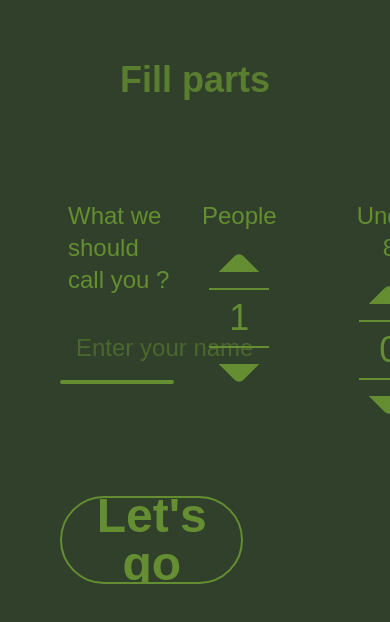
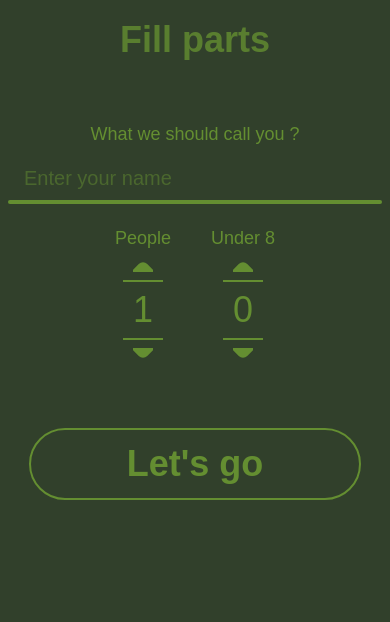
Before and after one commit to Pouyahlvt/Cafe-Reservation, a Next.js app: page /reservation/details in a window 390 px wide. Shown: the top 622 px of the page. Built offline with nearby package versions, Linux system fonts and the light colour scheme.

Commit message:
make detail page responsive .

```diff
--- a/src/app/reservation/details/page.tsx
+++ b/src/app/reservation/details/page.tsx
@@ -56,21 +56,25 @@ const DetailReservation = () => {
 
       if (!email) {
         setError("Verified email not found!");
+        setStep("");
         return;
       }
 
       if (!name.trim()) {
         setError("Please enter your name!");
+        setStep("");
         return;
       }
 
       if (adults < 1) {
         setError("At least 1 adult is required!");
+        setStep("");
         return;
       }
 
       if (adults + child > 12) {
         setError("Maximum 12 guests are allowed!");
+        setStep("");
         return;
       }
 
@@ -116,10 +120,12 @@ const DetailReservation = () => {
   return (
     <div className="w-full h-screen bg-dark-spruce font-museo text-forest-moss">
       <Form_template text="Fill parts">
-        <div className="w-full mx-auto h-[80%] justify-center mt-20">
-          <div className="flex">
-            <div className="w-[60%] px-15">
-              <p className="text-2xl mb-5 ml-2">What we should call you ?</p>
+        <div className="w-full mx-auto h-[80%] justify-center mt-20 max-lg:mt-5 max-sm:mt-0">
+          <div className="flex max-lg:grid">
+            <div className="w-[60%] px-15 max-lg:w-full max-sm:px-2 ">
+              <p className="text-2xl mb-5 ml-2 max-lg:text-center max-lg:mb-2 max-sm:text-lg max-sm:ml-0">
+                What we should call you ?
+              </p>
               {
                 <Normal_input
                   placeHolder="Enter your name "
@@ -128,9 +134,11 @@ const DetailReservation = () => {
                 />
               }
             </div>
-            <div className="w-[40%] flex justify-center gap-20">
-              <div className="">
-                <p className="text-center text-2xl">People</p>
+            <div className="w-[40%] flex justify-center gap-20 max-lg:w-full max-lg:mt-2 max-sm:gap-10 max-sm:mt-5">
+              <div className="max-lg:flex max-lg:items-center max-sm:grid">
+                <p className="text-center text-2xl max-lg:mr-10 max-sm:mr-0 max-sm:text-lg ">
+                  People
+                </p>
                 {
                   <Num_input
                     range={[1, 12]}
@@ -142,8 +150,10 @@ const DetailReservation = () => {
                   />
                 }
               </div>
-              <div>
-                <p className="text-center text-2xl">Under 8</p>
+              <div className="max-lg:flex max-lg:items-center max-sm:grid ">
+                <p className="text-center text-2xl max-lg:mr-10 text-nowrap max-sm:mr-0 max-sm:text-lg">
+                  Under 8
+                </p>
                 {
                   <Num_input
                     range={[0, 11]}
@@ -157,18 +167,21 @@ const DetailReservation = () => {
               </div>
             </div>
           </div>
-          <div className="flex items-center ">
+          <div className="flex items-center max-lg:grid">
             {
               <HoverButton
                 text={step === "adding" ? ". . ." : "Let's go"}
                 onClick={save_details}
-                BclassName="text-4xl border-2 w-[50%] mt-15 ml-15 h-22 rounded-full border-forest-moss"
-                TclassName={`button-text-email text-5xl text-forest-moss font-bold ${step === "adding" ? "animate-bounce " : ""}`}
+                BclassName=" border-2 w-[50%] mt-15 ml-15 h-22 rounded-full border-forest-moss max-lg:h-18
+                max-lg:w-[85%] max-lg:mx-auto max-lg:mt-5 max-sm:mt-15"
+                TclassName={`button-text-email text-5xl text-forest-moss font-bold ${step === "adding" ? "animate-bounce " : ""} max-lg:text-4xl`}
                 scaleNum={35}
                 bgClass="bg-sega-green"
               />
             }
-            <div className="w-[40%] ml-auto h-20 mt-15 items-center justify-center text-2xl text-forest-moss font-semibold flex">
+            <div
+              className="w-[40%] ml-auto h-20 mt-15 items-center justify-center text-2xl text-forest-moss font-semibold flex
+            max-lg:mt-5 max-lg:w-full max-lg:h-fit max-sm:text-lg ">
               <p className="opacity-100 scale-100 translate-y-10" ref={errRef}>
                 {`${error.length > 1 ? "Error : " : ""} ${error} `}
               </p>
--- a/src/components/ui/form/formTemplate.tsx
+++ b/src/components/ui/form/formTemplate.tsx
@@ -63,7 +63,7 @@ const Form_template = ({
 
   return (
     <div className="relative bg-dark-spruce w-full h-screen font-museo overflow-hidden">
-      <div className="flex w-full h-10 px-10 mt-15 items-center justify-center max-md:px-0">
+      <div className="flex w-full h-10 px-10 mt-15 items-center justify-center max-md:px-0 max-md:mt-5">
         <div className="width-line   h-1 bg-forest-moss rounded-full flex items-center max-md:hidden">
           <div className="h-4 w-4 bg-forest-moss rounded-full absolute max-md:hidden"></div>
         </div>
--- a/src/components/ui/form/inputs.tsx
+++ b/src/components/ui/form/inputs.tsx
@@ -55,10 +55,10 @@ export const Normal_input = ({ placeHolder, state, setState }: NormalProps) => {
     });
   }, []);
   return (
-    <div className="w-full text-forest-moss">
+    <div className="w-full text-forest-moss ">
       <div
         ref={textRef}
-        className="absolute mt-4 ml-4 text-2xl opacity-50 pointer-events-none">
+        className="absolute mt-4 ml-4 text-2xl opacity-50 pointer-events-none  max-sm:text-xl max-sm:mt-2 ">
         {placeHolder}
       </div>
 
@@ -70,11 +70,11 @@ export const Normal_input = ({ placeHolder, state, setState }: NormalProps) => {
         onChange={(e) => setState(e.target.value)}
         type="text"
         className="flex w-full text-2xl font-museo py-4 px-4 outline-0 font-semibold
-         rounded-t-2xl z-20"
+         rounded-t-2xl z-20 max-sm:text-xl  max-sm:py-2 "
       />
       <div
         ref={lineRef}
-        className="w-0 mx-auto  h-1 rounded-full bg-forest-moss "></div>
+        className="w-0 mx-auto h-1 rounded-full bg-forest-moss "></div>
     </div>
   );
 };
@@ -118,28 +118,30 @@ export const Num_input = ({
   };
 
   return (
-    <div className="w-full flex justify-center">
+    <div className="w-full flex justify-center ">
       <div>
-        <div className="relative w-10 h-10  mx-auto mb-4 overflow-hidden pb-5">
+        <div className="relative w-10 aspect-square mx-auto mb-4 overflow-hidden pb-5 max-sm:w-5 max-sm:mb-2">
           <div
             onClick={next}
-            className="absolute w-10 h-10 bg-forest-moss rotate-45 mt-7 rounded-md  cursor-pointer active:scale-90 duration-200"></div>{" "}
+            className="absolute w-10 aspect-square bg-forest-moss rotate-45 mt-7 rounded-md  cursor-pointer active:scale-90
+            duration-200 max-sm:w-5 max-sm:mt-3 "></div>{" "}
         </div>
-        <div className="text-4xl border-y-2 w-15 h-15 pointer-events-none overflow-hidden">
+        <div className="text-4xl border-y-2 w-15 h-15 pointer-events-none overflow-hidden max-sm:text-4xl  max-sm:w-10">
           {numRange.map((n, i) => (
             <p
               key={`num-${i}`}
               ref={i === numRange.length - 1 ? numsRef : null}
               style={{ transform: `translateY(${num * -48}px)` }}
-              className={`text-center my-2  transition-all duration-400 ease-out`}>
+              className={`text-center my-2  transition-all duration-400 ease-out `}>
               {n}
             </p>
           ))}
         </div>
-        <div className="relative w-10 h-10  mx-auto mt-4 overflow-hidden pb-5">
+        <div className="relative w-10 aspect-square mx-auto mt-4 overflow-hidden pb-5 max-sm:w-5 max-sm:mt-2">
           <div
             onClick={prev}
-            className="absolute w-10 h-10 bg-forest-moss rotate-45 -mt-7 rounded-b-md cursor-pointer active:scale-90 duration-200"></div>{" "}
+            className="absolute w-10 aspect-square bg-forest-moss rotate-45 -mt-7 rounded-b-md cursor-pointer active:scale-90
+            duration-200 max-sm:w-5 max-sm:-mt-3"></div>{" "}
         </div>
       </div>
     </div>
```
